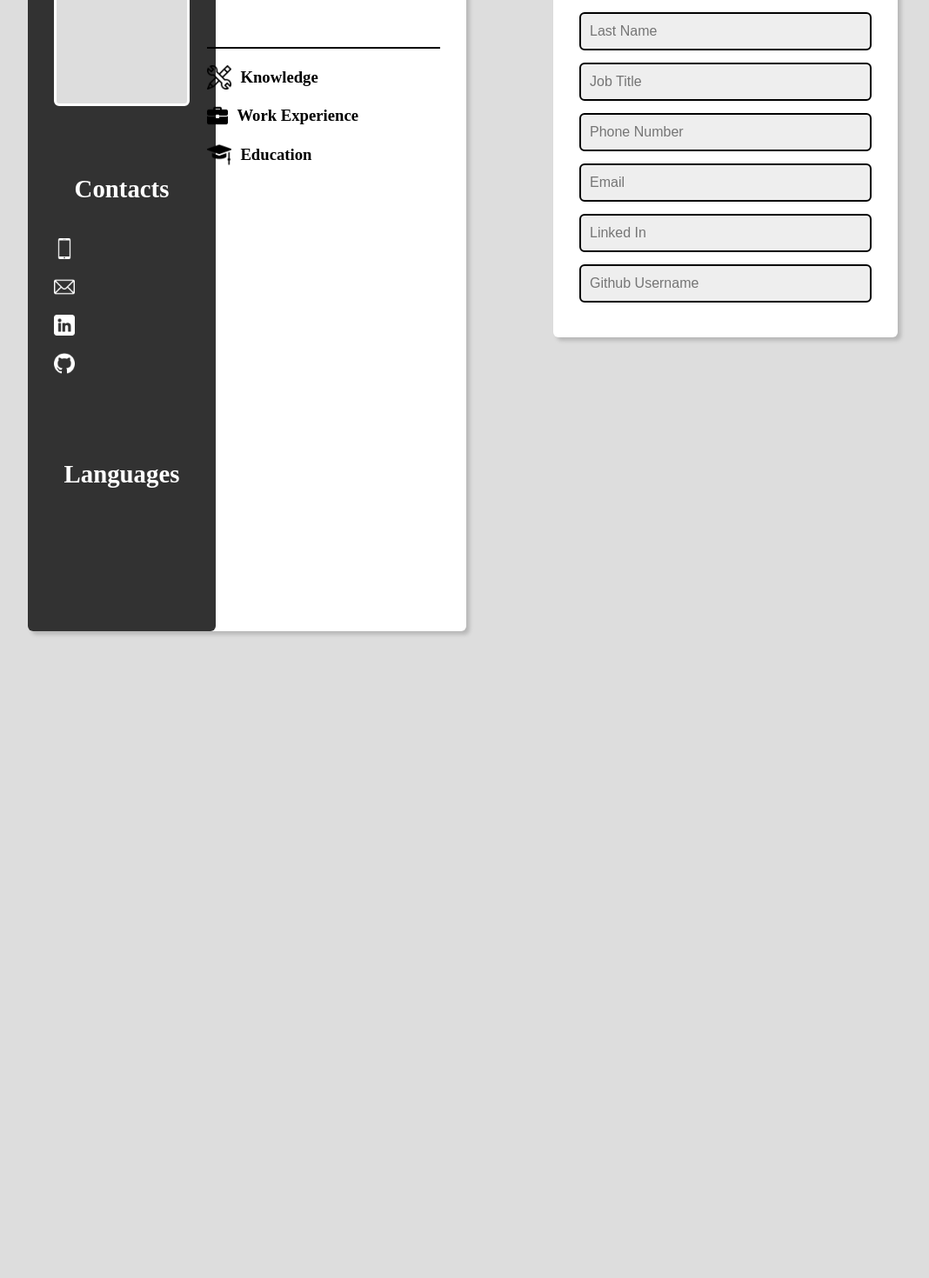
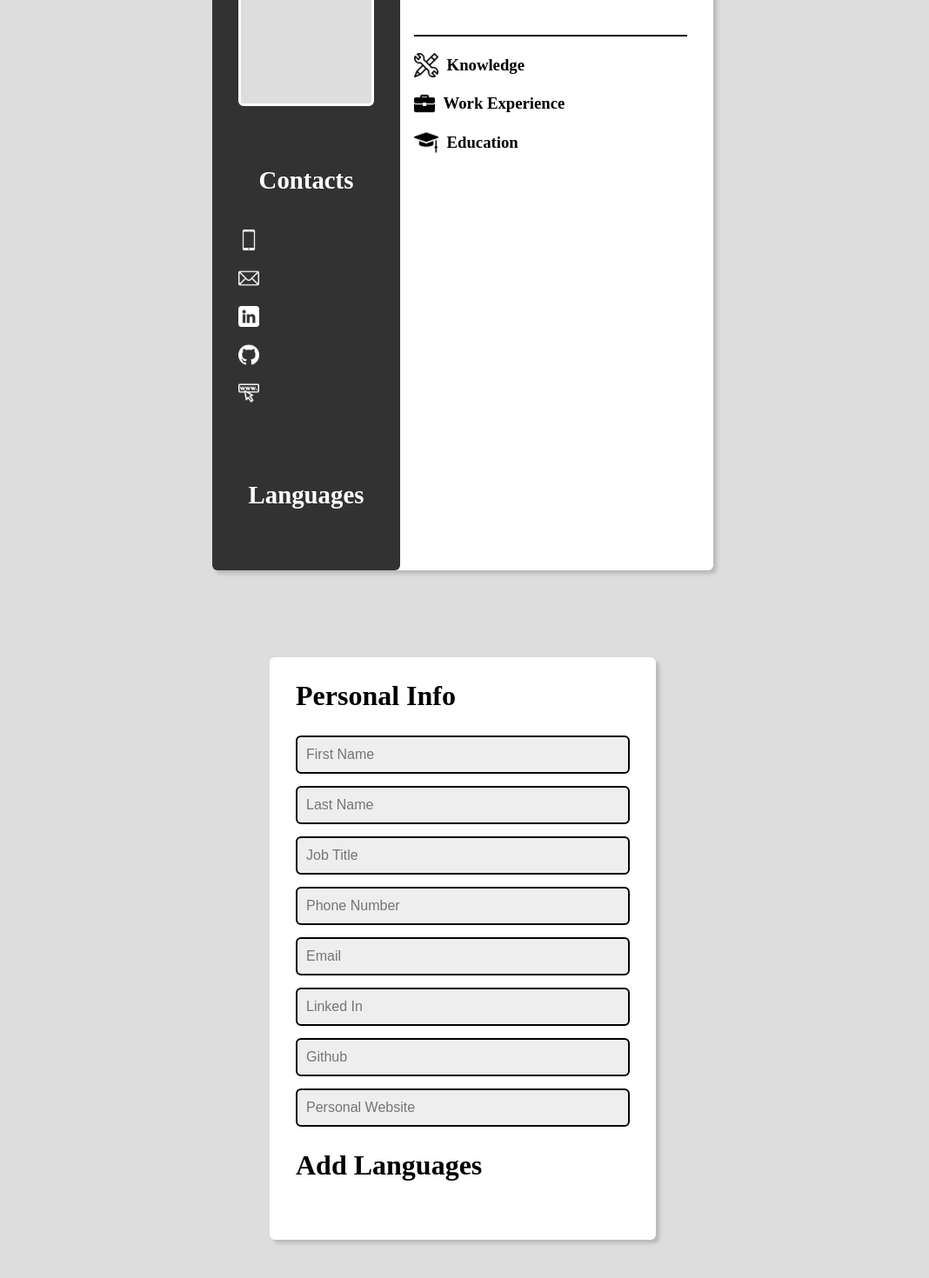
Before and after one commit to pequito193/cv-project, a React (Create React App) app: page / in a window 1280 px wide. Shown: the part 304-1774 px from the top of the page at 87% size, without its empty margins (108-1176 px from the left). Before the commit the page ends 1080 px from the top, so only its background shows below. Built offline with nearby package versions, Linux system fonts and the light colour scheme.

Commit message:
Pass props from Editor to parent component

```diff
--- a/src/App.js
+++ b/src/App.js
@@ -1,7 +1,6 @@
 import React, {Component} from "react";
 import Header from "./components/Header";
-import Editor from "./components/Editor";
-import Info from "./components/Info";
+import ParentWrapper from "./components/ParentWrapper";
 import "./styles/App.css"
 
 class App extends Component {
@@ -15,8 +14,7 @@ class App extends Component {
       <div className="App">
         <Header />
         <div className="wrapper">
-          <Info />
-          <Editor />
+          <ParentWrapper />
         </div>
       </div>
     );
--- a/src/components/Editor.jsx
+++ b/src/components/Editor.jsx
@@ -4,22 +4,35 @@ import "./../styles/Editor.css"
 class Editor extends Component {
     constructor(props) {
         super(props);
+
+        this.handleInputChange = this.handleInputChange.bind(this);
+    }
+
+    handleInputChange(e) {
+        const inputField = e.target.name;
+        const value = e.target.value;
+        this.props = {
+            [inputField]: value,
+        }
     }
 
     render() {
+
         return (
             <React.Fragment>
                 <div className="editor-wrapper">
                     <h2 className="editor-title">Personal Info</h2>
                     <div className="inputs">
-                        <input className="input" type="text" placeholder="First Name" />
-                        <input className="input" type="text" placeholder="Last Name" />
-                        <input className="input" type="text" placeholder="Job Title" />
-                        <input className="input" type="number" placeholder="Phone Number" />
-                        <input className="input" type="email" placeholder="Email" />
-                        <input className="input" type="text" placeholder="Linked In" />
-                        <input className="input" type="text" placeholder="Github Username" />
+                        <input className="input first-name" name="firstName" onChange={this.handleInputChange} type="text" placeholder="First Name" />
+                        <input className="input last-name" name="lastName" onChange={this.handleInputChange} type="text" placeholder="Last Name" />
+                        <input className="input job-title" name="jobTitle" onChange={this.handleInputChange} type="text" placeholder="Job Title" />
+                        <input className="input phone-number" name="phoneNumber" onChange={this.handleInputChange} type="number" placeholder="Phone Number" />
+                        <input className="input email" name="email" onChange={this.handleInputChange} type="email" placeholder="Email" />
+                        <input className="input linked-in" name="linkedIn" onChange={this.handleInputChange} type="url" placeholder="Linked In" />
+                        <input className="input git-hub" name="gitHub" onChange={this.handleInputChange} type="url" placeholder="Github" />
+                        <input className="input personal-website" name="personalWebsite" onChange={this.handleInputChange} type="url" placeholder="Personal Website" />
                     </div>
+                    <h2 className="editor-title">Add Languages</h2>
                 </div>
             </React.Fragment>
         );
--- a/src/components/Info.jsx
+++ b/src/components/Info.jsx
@@ -7,6 +7,9 @@ class Info extends Component {
     }
 
     render() {
+
+        const {firstName, lastName, jobTitle, phoneNumber, email, linkedIn, gitHub, personalWebsite} = this.props;
+
         return (
             <React.Fragment>
                 <div className="curriculum">
@@ -15,16 +18,19 @@ class Info extends Component {
                         <div className="contacts">
                             <h3 className="side-title">Contacts</h3>
                             <p className="phone-number">
-                                <img src={require("./../images/phone.png")} alt="" className="icon" />
+                                <img src={require("./../images/phone.png")} alt="" className="icon" />{phoneNumber}
                             </p>
                             <p className="email">
-                                <img src={require("./../images/email.png")} alt="" className="icon" />
+                                <img src={require("./../images/email.png")} alt="" className="icon" />{email}
                             </p>
                             <p className="linkedin">
-                                <img src={require("./../images/linkedin.png")} alt="" className="icon" />
+                                <img src={require("./../images/linkedin.png")} alt="" className="icon" />{linkedIn}
                             </p>
                             <p className="github">
-                                <img src={require("./../images/github.png")} alt="" className="icon" />
+                                <img src={require("./../images/github.png")} alt="" className="icon" />{gitHub}
+                            </p>
+                            <p className="website">
+                                <img src={require("./../images/website.png")} alt="" className="icon" />{personalWebsite}
                             </p>
                         </div>
                         <div className="languages">
@@ -33,8 +39,8 @@ class Info extends Component {
                     </div>
                     <div className="right-side">
                         <div className="name-and-title">
-                            <h2 className="first-and-last-name"></h2>
-                            <h3 className="job-title"></h3>
+                            <h2 className="first-and-last-name">{firstName} {lastName}</h2>
+                            <h3 className="job-title">{jobTitle}</h3>
                         </div>
                         <div className="relevant-info">
                             <div className="capabilities">
--- /dev/null
+++ b/src/components/ParentWrapper.jsx
@@ -0,0 +1,39 @@
+import React, {Component} from "react";
+import Info from "./Info";
+import Editor from "./Editor";
+
+class ParentWrapper extends Component {
+
+    constructor(props) {
+        super(props);
+
+        this.handleInput = this.handleInput.bind(this);
+
+        this.state = {
+            firstName: '',
+            lastName: '',
+            jobTitle: '',
+            phoneNumber: '',
+            email: '',
+            linkedIn: '',
+            gitHub: '',
+            personalWebsite: ''
+        };
+    }
+
+    handleInput(input) {
+        this.setState({[this.prop]: input});
+    }
+
+    render() {
+        console.log(this.state)
+        return (
+        <React.Fragment>
+            <Info />
+            <Editor  handleInputChange={this.handleInput} />
+        </React.Fragment>
+        )
+    }
+}
+
+export default ParentWrapper;
--- a/src/styles/App.css
+++ b/src/styles/App.css
@@ -10,3 +10,12 @@ body {
     margin: 50px 140px;
     gap: 100px;
 }
+
+@media (max-width: 1400px) {
+    .wrapper {
+        flex-direction: column;
+        justify-content: flex-start;
+        align-items: center;
+        margin: 50px 0;
+    }
+}
--- a/src/styles/Info.css
+++ b/src/styles/Info.css
@@ -1,7 +1,7 @@
 .curriculum {
     background-color: white;
     box-shadow: 4px 4px 4px rgb(184, 184, 184);
-    height: 860px;
+    height: fit-content;
     width: 45vw;
     border-radius: 6px;
     display: grid;
@@ -16,7 +16,7 @@
     display: flex;
     flex-direction: column;
     align-items: center;
-    gap: 50px;
+    gap: 40px;
     min-width: fit-content;
 }
 
```
Also changed, not shown: src/images/website.png (added).
